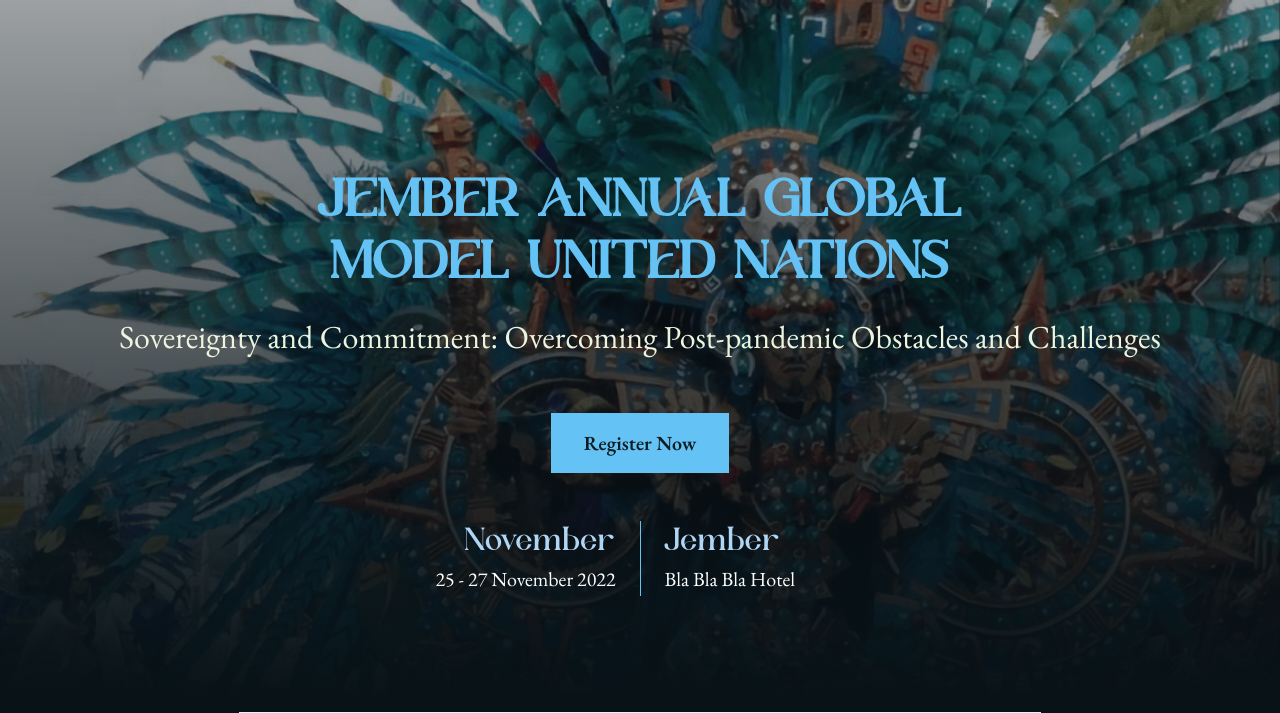
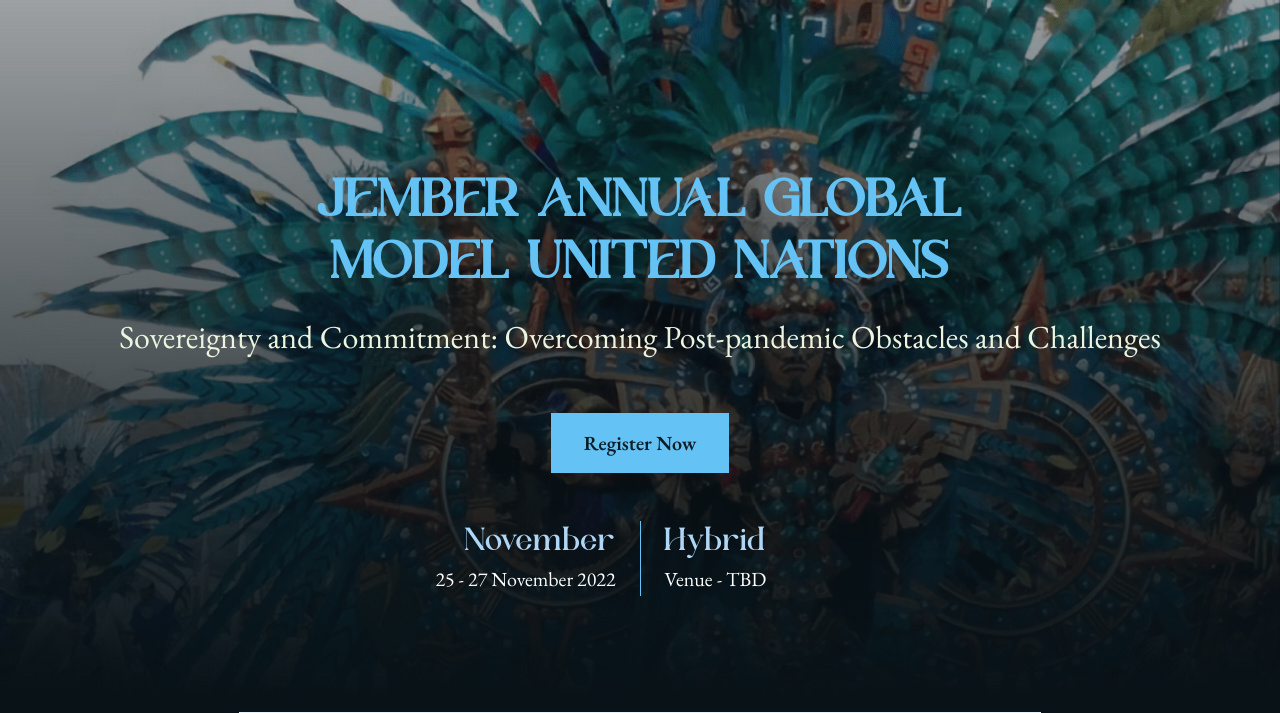
Before and after one commit to NoFall887/jagomun-2022, a PHP site: page / in a window 1280 px wide. Shown: the top 713 px of the page. Run offline with PHP 8.4, Linux system fonts and the light colour scheme.

Commit message:
change place description

```diff
--- a/index.php
+++ b/index.php
@@ -37,8 +37,8 @@
       <div class="col-md-auto separator">
       </div>
       <div class="col col-lg-3">
-        <h3>Jember</h3>
-        <p class="mb-1">Bla Bla Bla Hotel</p>
+        <h3>Hybrid</h3>
+        <p class="mb-1">Venue - TBD</p>
       </div>
     </div>
   </section>
```
